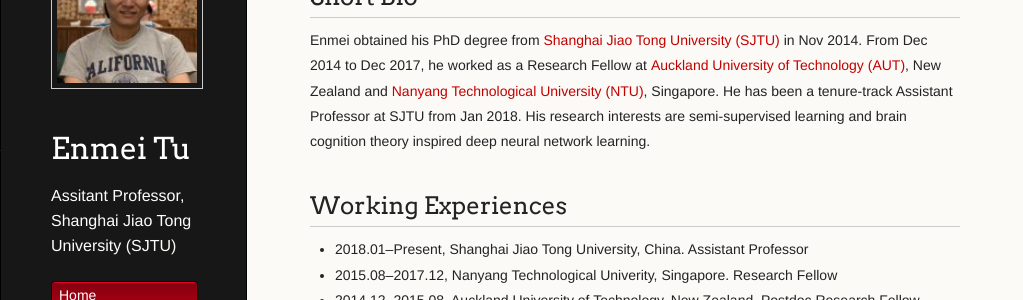
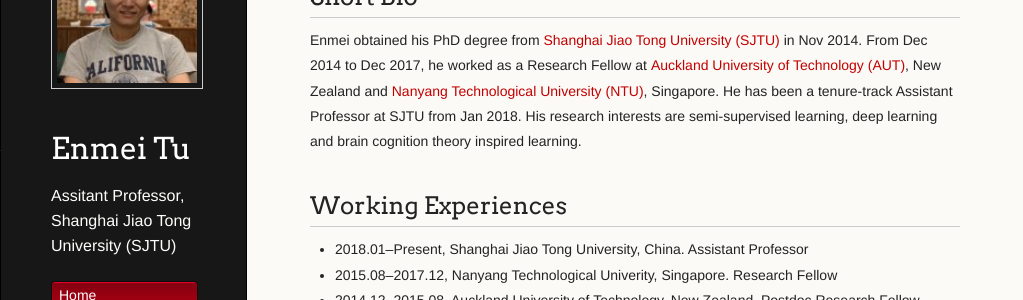
Before and after one commit to hellotem/enmeitu.github.io, a Jekyll site: the page built from index.md, in a window 1280 px wide and 1350 px high. Shown: the part 146-446 px from the top of the window, without its empty margins (0-1023 px from the left). Built offline with Jekyll 4.4.1, drawn with Linux system fonts in a browser that asks for light colours.

Commit message:
Update index.md

```diff
--- a/index.md
+++ b/index.md
@@ -12,7 +12,7 @@
 # Welcome to Enmei Tu's homepage!
 
 ## Short Bio
-Enmei obtained his PhD degree from [Shanghai Jiao Tong University (SJTU)](http://en.sjtu.edu.cn/) in Nov 2014. From Dec 2014 to Dec 2017, he  worked as a Research Fellow at [Auckland University of Technology (AUT)](https://www.aut.ac.nz/), New Zealand and [Nanyang Technological University (NTU)](https://www.ntu.edu.sg), Singapore. He has been a tenure-track Assistant Professor at SJTU from Jan 2018. His research interests are semi-supervised learning and brain cognition theory inspired deep neural network learning.
+Enmei obtained his PhD degree from [Shanghai Jiao Tong University (SJTU)](http://en.sjtu.edu.cn/) in Nov 2014. From Dec 2014 to Dec 2017, he  worked as a Research Fellow at [Auckland University of Technology (AUT)](https://www.aut.ac.nz/), New Zealand and [Nanyang Technological University (NTU)](https://www.ntu.edu.sg), Singapore. He has been a tenure-track Assistant Professor at SJTU from Jan 2018. His research interests are semi-supervised learning, deep learning and brain cognition theory inspired learning.
 
 ## Working Experiences
 * 2018.01--Present, Shanghai Jiao Tong University, China. Assistant Professor
```
